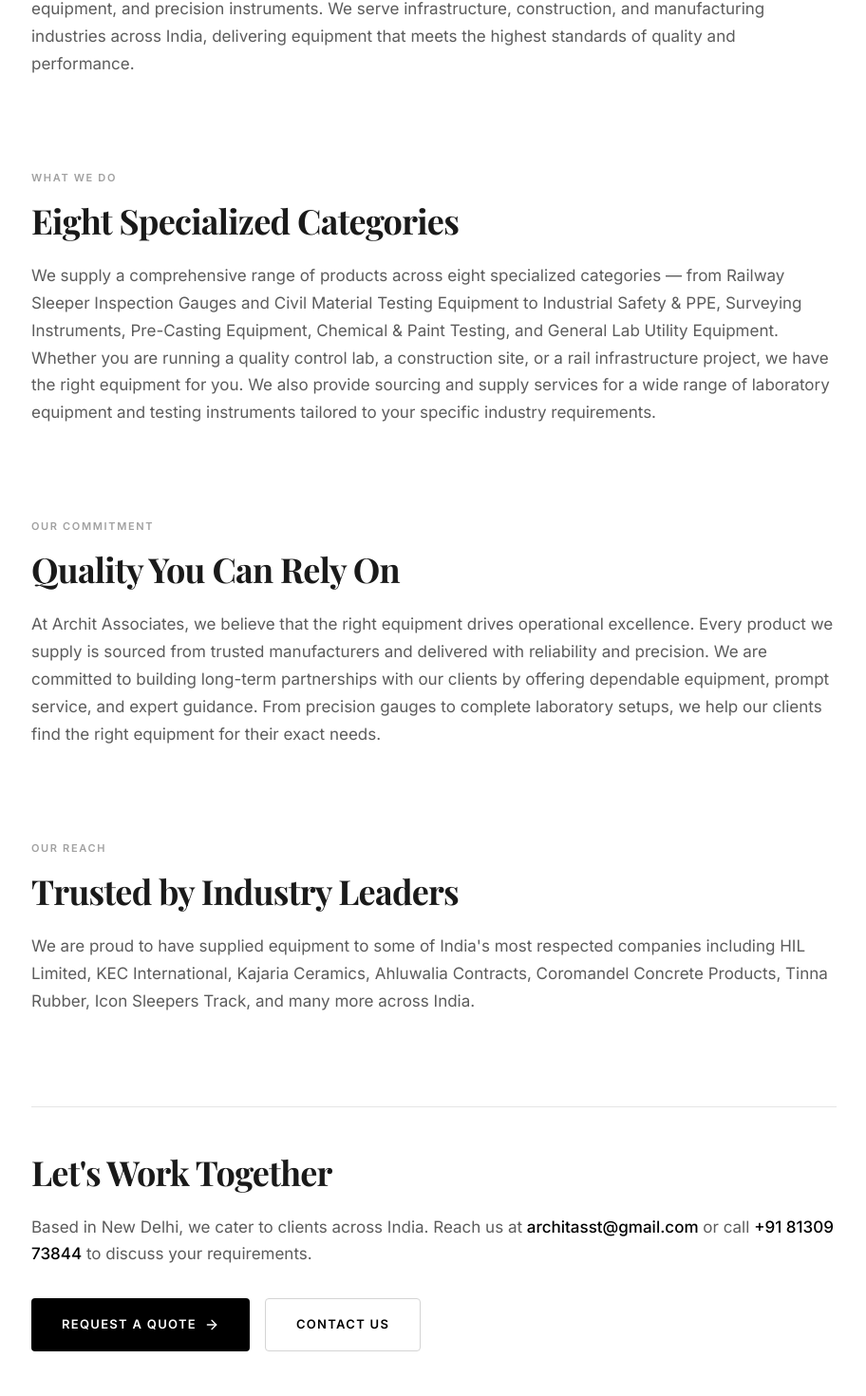
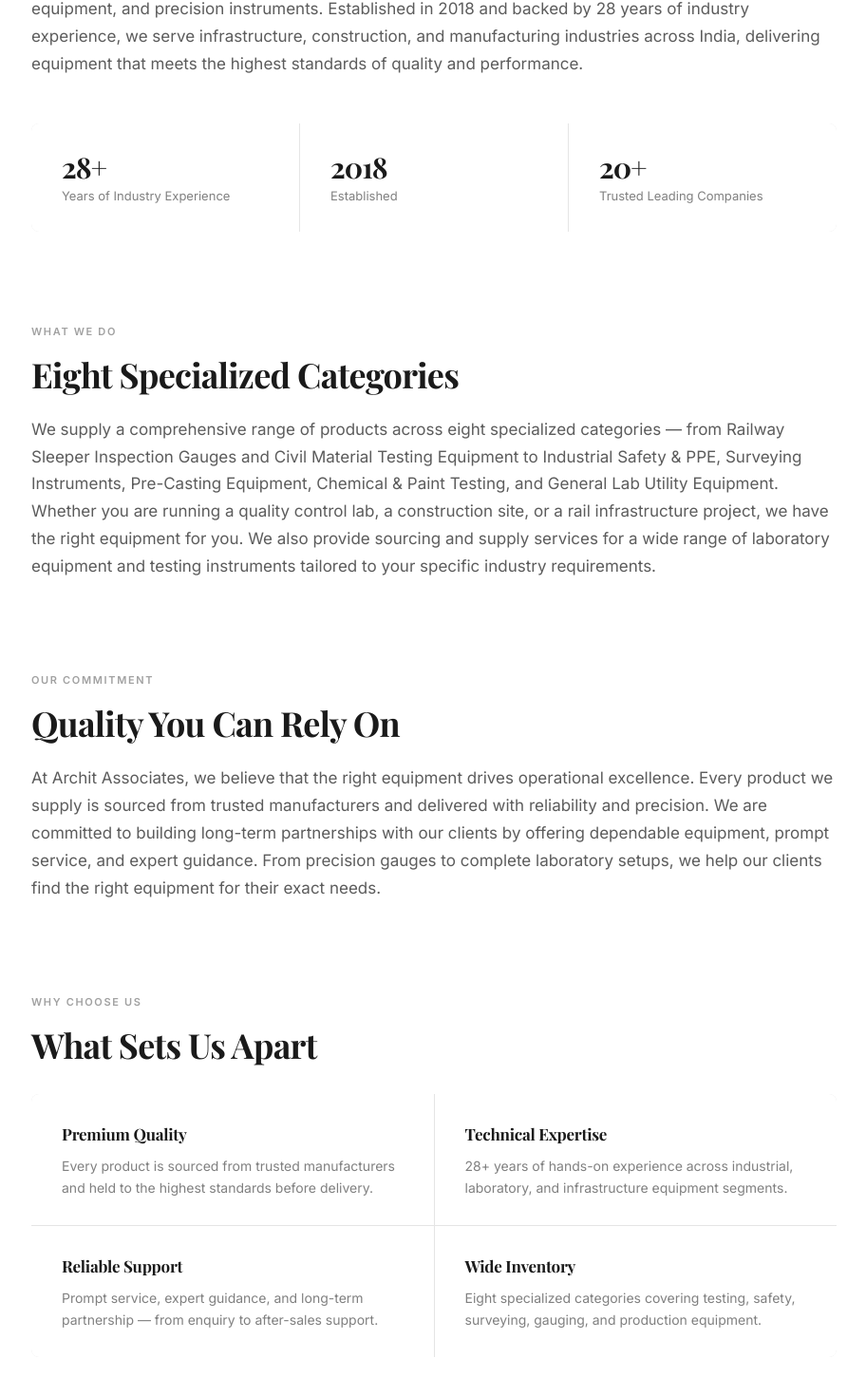
Before and after one commit to ARCHIT-100069/archit_ass, a Next.js app: page /about in a window 1280 px wide. Shown: the part 478-1948 px from the top of the page at 95% size, without its empty margins (183-1095 px from the left). Built offline with nearby package versions, Linux system fonts and the light colour scheme; sample sign-in values are in the browser's storage.

Commit message:
content: update About page — stats strip, Why Choose Us tiles, expanded reach & team note

```diff
--- a/src/app/about/page.tsx
+++ b/src/app/about/page.tsx
@@ -31,8 +31,24 @@
                             A Trusted Name in Industrial Equipment
                         </h2>
                         <p className="text-neutral-900/70 leading-[1.7] text-[16px] md:text-[17px]">
-                            Archit Associates is a New Delhi-based supplier of premium industrial spares, laboratory testing equipment, and precision instruments. We serve infrastructure, construction, and manufacturing industries across India, delivering equipment that meets the highest standards of quality and performance.
+                            Archit Associates is a New Delhi-based supplier of premium industrial spares, laboratory testing equipment, and precision instruments. Established in 2018 and backed by 28 years of industry experience, we serve infrastructure, construction, and manufacturing industries across India, delivering equipment that meets the highest standards of quality and performance.
                         </p>
+
+                        {/* Stats strip */}
+                        <div className="grid grid-cols-1 sm:grid-cols-3 gap-px bg-neutral-200 mt-12 rounded-lg overflow-hidden">
+                            <div className="bg-white px-8 py-7">
+                                <p className="font-heading text-3xl font-bold tracking-[-0.03em] mb-1">28+</p>
+                                <p className="text-[13px] text-neutral-900/55 leading-snug">Years of Industry Experience</p>
+                            </div>
+                            <div className="bg-white px-8 py-7">
+                                <p className="font-heading text-3xl font-bold tracking-[-0.03em] mb-1">2018</p>
+                                <p className="text-[13px] text-neutral-900/55 leading-snug">Established</p>
+                            </div>
+                            <div className="bg-white px-8 py-7">
+                                <p className="font-heading text-3xl font-bold tracking-[-0.03em] mb-1">20+</p>
+                                <p className="text-[13px] text-neutral-900/55 leading-snug">Trusted Leading Companies</p>
+                            </div>
+                        </div>
                     </section>
 
                     {/* Section 2: What We Do */}
@@ -61,7 +77,30 @@
                         </p>
                     </section>
 
-                    {/* Section 4: Our Reach */}
+                    {/* Section 4: Why Choose Us */}
+                    <section>
+                        <span className="text-[11px] font-semibold text-neutral-400 uppercase tracking-[0.15em] block mb-4">
+                            WHY CHOOSE US
+                        </span>
+                        <h2 className="font-heading text-3xl md:text-4xl font-bold tracking-[-0.02em] mb-8">
+                            What Sets Us Apart
+                        </h2>
+                        <div className="grid grid-cols-1 sm:grid-cols-2 gap-px bg-neutral-200 rounded-lg overflow-hidden">
+                            {[
+                                { title: "Premium Quality", desc: "Every product is sourced from trusted manufacturers and held to the highest standards before delivery." },
+                                { title: "Technical Expertise", desc: "28+ years of hands-on experience across industrial, laboratory, and infrastructure equipment segments." },
+                                { title: "Reliable Support", desc: "Prompt service, expert guidance, and long-term partnership — from enquiry to after-sales support." },
+                                { title: "Wide Inventory", desc: "Eight specialized categories covering testing, safety, surveying, gauging, and production equipment." },
+                            ].map((item) => (
+                                <div key={item.title} className="bg-white px-8 py-7">
+                                    <h3 className="font-heading text-[17px] font-bold tracking-[-0.015em] mb-2">{item.title}</h3>
+                                    <p className="text-[14px] text-neutral-900/55 leading-[1.65]">{item.desc}</p>
+                                </div>
+                            ))}
+                        </div>
+                    </section>
+
+                    {/* Section 5: Our Reach */}
                     <section>
                         <span className="text-[11px] font-semibold text-neutral-400 uppercase tracking-[0.15em] block mb-4">
                             OUR REACH
@@ -69,12 +108,15 @@
                         <h2 className="font-heading text-3xl md:text-4xl font-bold tracking-[-0.02em] mb-6">
                             Trusted by Industry Leaders
                         </h2>
-                        <p className="text-neutral-900/70 leading-[1.7] text-[16px] md:text-[17px]">
+                        <p className="text-neutral-900/70 leading-[1.7] text-[16px] md:text-[17px] mb-8">
                             We are proud to have supplied equipment to some of India&apos;s most respected companies including HIL Limited, KEC International, Kajaria Ceramics, Ahluwalia Contracts, Coromandel Concrete Products, Tinna Rubber, Icon Sleepers Track, and many more across India.
+                        </p>
+                        <p className="text-neutral-900/55 leading-[1.7] text-[15px] border-l-2 border-neutral-200 pl-5">
+                            Our team comprises dedicated technical and marketing professionals, backed by reputed vendors with decades of hands-on experience in industrial and laboratory equipment supply.
                         </p>
                     </section>
 
-                    {/* Section 5: CTA */}
+                    {/* Section 6: CTA */}
                     <section className="pt-12 border-t border-neutral-200">
                         <h2 className="font-heading text-3xl md:text-4xl font-bold tracking-[-0.02em] mb-6">
                             Let&apos;s Work Together
```
